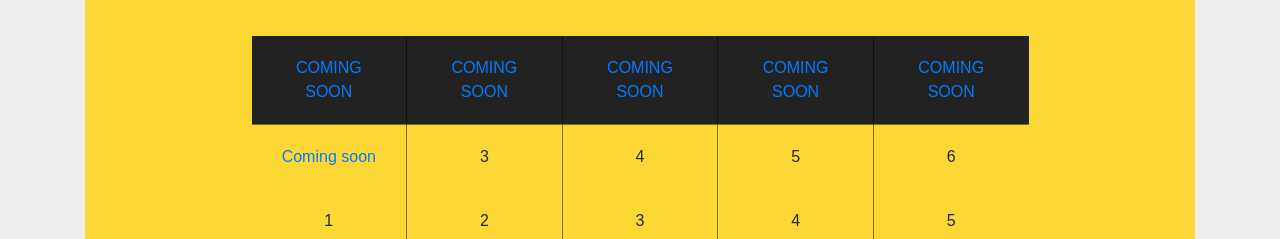
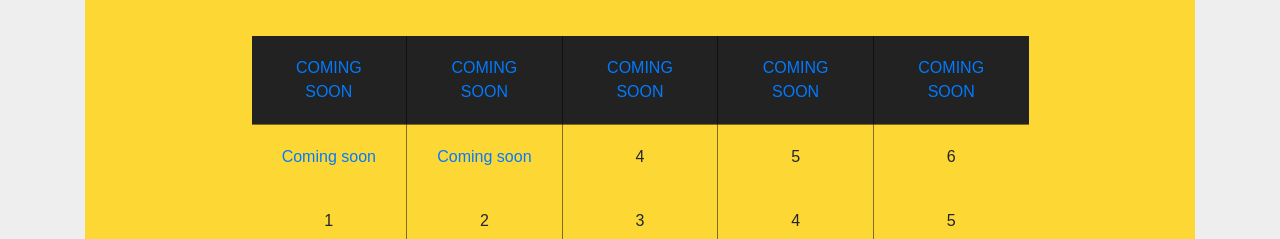
Before and after one commit to stewilondanga/frontend-uistorm, a plain HTML site: page index.html in a window 1280 px wide. Shown: the part 1760-1999 px from the top of the page. Drawn offline with nearby package versions, Linux system fonts and the light colour scheme.

Commit message:
add index.html

```diff
--- a/index.html
+++ b/index.html
@@ -155,8 +155,7 @@
             <tbody id='tbody'>
               <tr>
                 <td><a href="">Coming soon</a></td>
-                <td>3
-                </td>
+                <td><a href="">Coming soon</a></td>
                 <td>4</td>
                 <td>5</td>
                 <td>6</td>
```
